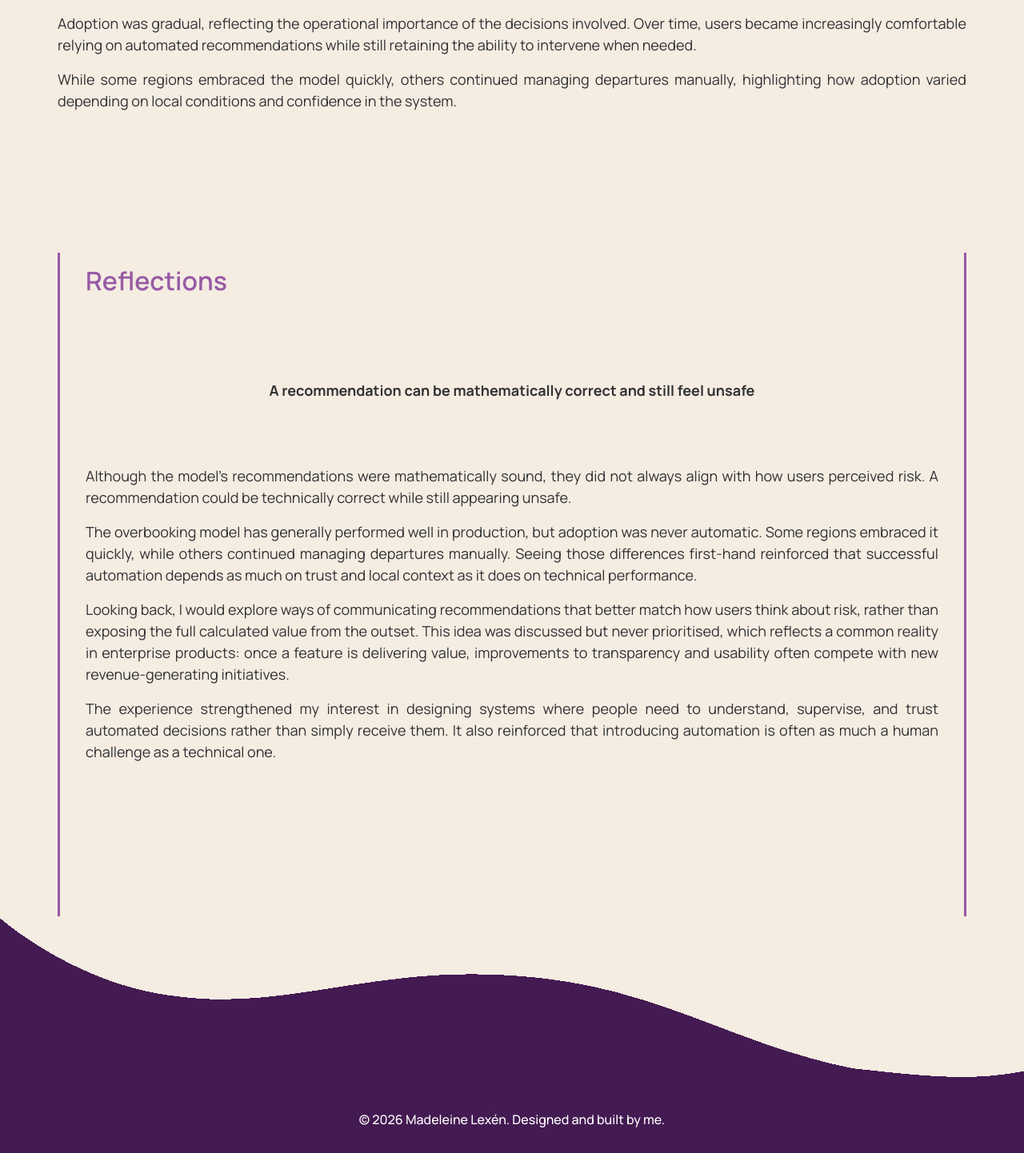
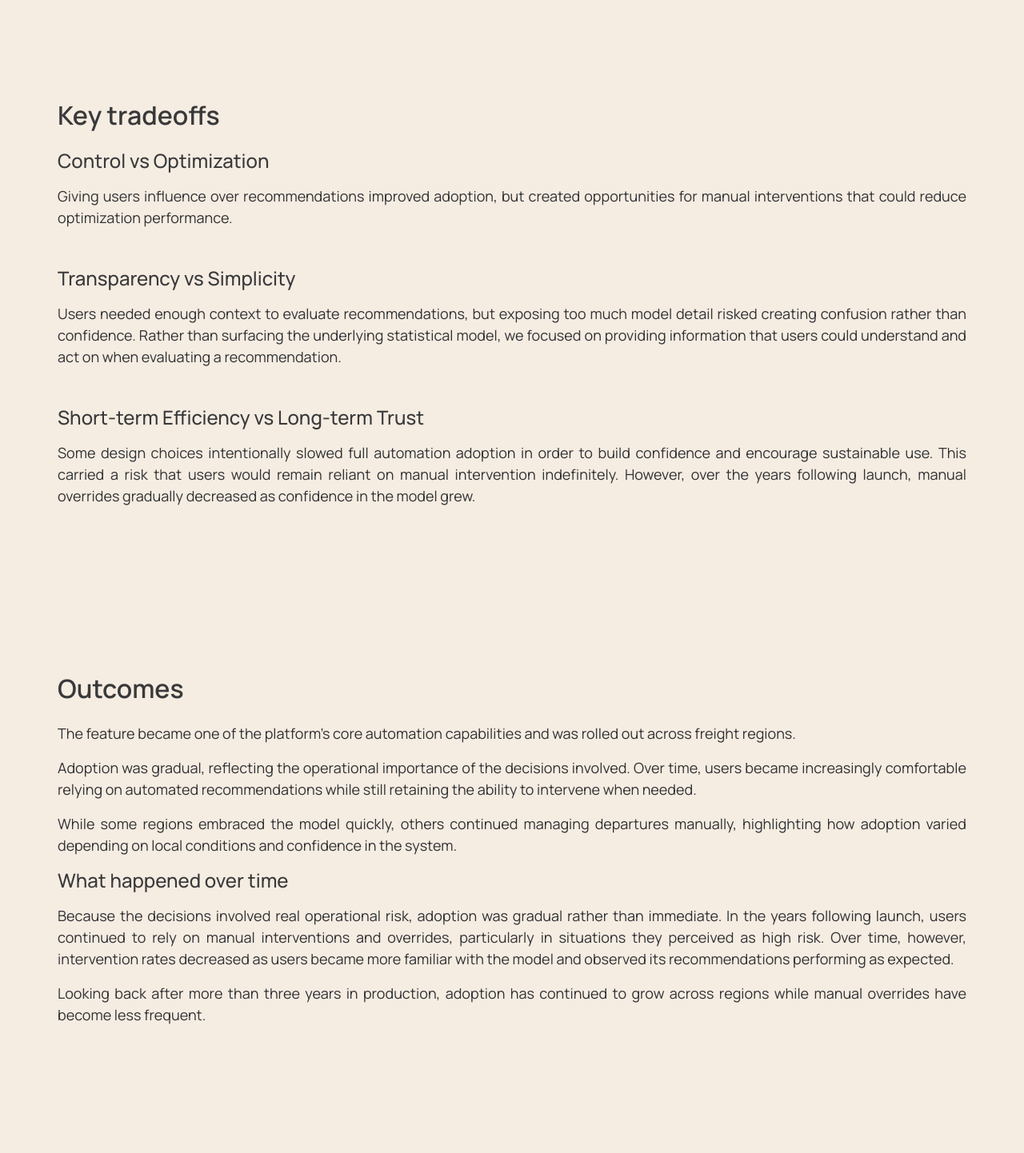
Before and after one commit to MadeleineLexen/madeleinelexen.github.io, a React (Vite) app: page /projects/automatic-overbooking in a window 1280 px wide. Shown: the part 4347-5789 px from the top of the page at 80% size. Built offline with nearby package versions, Linux system fonts and the light colour scheme.

Commit message:
Added key trade off section, more content in overbooking

```diff
--- a/src/pages/Overbooking.jsx
+++ b/src/pages/Overbooking.jsx
@@ -79,21 +79,44 @@ const Overbooking = () => {
                             <img src={Decision3} alt="Design decision card: Designing for oversight and system transparency" />
                         </div>
 
+                        <p className="highlight-text">A perfectly optimized model that nobody trusts creates less value than a slightly constrained model that people are willing to adopt.</p>
 
+                    </SectionTitleAboveContent>
+
+                    <SectionTitleAboveContent title="Key tradeoffs">
+                        <div className="tradeoff-card"> <h3>Control vs Optimization</h3>
+                            <p>Giving users influence over recommendations improved adoption, but created opportunities for manual interventions that could reduce optimization performance.</p>
+                        </div>
+                        <div className="tradeoff-card">
+
+                            <h3>Transparency vs Simplicity</h3>
+                            <p>Users needed enough context to evaluate recommendations, but exposing too much model detail risked creating confusion rather than confidence. Rather than surfacing the underlying statistical model, we focused on providing information that users could understand and act on when evaluating a recommendation.</p>
+                        </div>
+                        <div className="tradeoff-card">
+                            <h3>Short-term Efficiency vs Long-term Trust</h3>
+                            <p>Some design choices intentionally slowed full automation adoption in order to build confidence and encourage sustainable use. This carried a risk that users would remain reliant on manual intervention indefinitely. However, over the years following launch, manual overrides gradually decreased as confidence in the model grew.</p>
+                        </div>
                     </SectionTitleAboveContent>
 
                     <SectionTitleAboveContent title="Outcomes">
                         <p>The feature became one of the platform's core automation capabilities and was rolled out across freight regions.</p>
                         <p>Adoption was gradual, reflecting the operational importance of the decisions involved. Over time, users became increasingly comfortable relying on automated recommendations while still retaining the ability to intervene when needed.</p>
                         <p>While some regions embraced the model quickly, others continued managing departures manually, highlighting how adoption varied depending on local conditions and confidence in the system.</p>
-                        </SectionTitleAboveContent>
+                        <h3>What happened over time</h3>
+                        <p>Because the decisions involved real operational risk, adoption was gradual rather than immediate.
+
+                            In the years following launch, users continued to rely on manual interventions and overrides, particularly in situations they perceived as high risk. Over time, however, intervention rates decreased as users became more familiar with the model and observed its recommendations performing as expected.
+                        </p>
+                        <p>Looking back after more than three years in production, adoption has continued to grow across regions while manual overrides have become less frequent.</p>
+
+                    </SectionTitleAboveContent>
 
                     <div className="section-with-background">
                         <SectionTitleAboveContent title="Reflections">
                             <p className="highlight-text">A recommendation can be mathematically correct and still feel unsafe</p>
                             <p>Although the model's recommendations were mathematically sound, they did not always align with how users perceived risk. A recommendation could be technically correct while still appearing unsafe.</p>
                             <p>The overbooking model has generally performed well in production, but adoption was never automatic. Some regions embraced it quickly, while others continued managing departures manually. Seeing those differences first-hand reinforced that successful automation depends as much on trust and local context as it does on technical performance.</p>
-                            <p>Looking back, I would explore ways of communicating recommendations that better match how users think about risk, rather than exposing the full calculated value from the outset. This idea was discussed but never prioritised, which reflects a common reality in enterprise products: once a feature is delivering value, improvements to transparency and usability often compete with new revenue-generating initiatives.</p>
+                            <p>Looking back, I would explore ways of communicating recommendations that better match how users think about risk, rather than exposing the full calculated value from the outset, since this often seemed alarmingly high to the users. This idea was discussed but never prioritised, which reflects a common reality in enterprise products: once a feature is delivering value, improvements to transparency and usability often compete with new revenue-generating initiatives. Another area I would be interested in exploring further is communicating uncertainty more explicitly. Confidence indicators or reliability signals could potentially help users judge when to trust a recommendation and when closer scrutiny might be warranted.</p>
                             <p>The experience strengthened my interest in designing systems where people need to understand, supervise, and trust automated decisions rather than simply receive them. It also reinforced that introducing automation is often as much a human challenge as a technical one.</p>
                         </SectionTitleAboveContent>
                     </div>
@@ -101,7 +124,7 @@ const Overbooking = () => {
 
 
                 </main>
-            </div>
+            </div >
         </>
     );
 };
--- a/src/pages/ProjectSection.tsx
+++ b/src/pages/ProjectSection.tsx
@@ -22,7 +22,7 @@ const projects: ProjectCardProps[] = [
     link: "projects/automatic-overbooking"
   }, {
     title: "PausePal",
-    description: "Exploring how design can encourage healthier workday routines",
+    description: "Exploring how product design can support lasting behaviour change",
     image: PausePalCardImage,
     stack: [
       "Product Design",
@@ -35,7 +35,7 @@ const projects: ProjectCardProps[] = [
   {
     title: "Master thesis",
     description:
-      "Exploring how interface design supports coordination and situational awareness",
+      "Designing information systems for high-pressure coordination environments",
     image: masterTheisCardImage,
     stack: [
       "UX Research",
--- a/src/pages/styles/Overbooking.css
+++ b/src/pages/styles/Overbooking.css
@@ -12,6 +12,15 @@
   height: auto;
 }
 
+h3 {
+  margin-top: 0;
+  margin-bottom: 1rem;
+}
+
+.tradeoff-card {
+  margin-bottom: 3rem;
+}
+
 @media (max-width: 768px) {
   .decision-cards-container {
     flex-direction: column;
```
